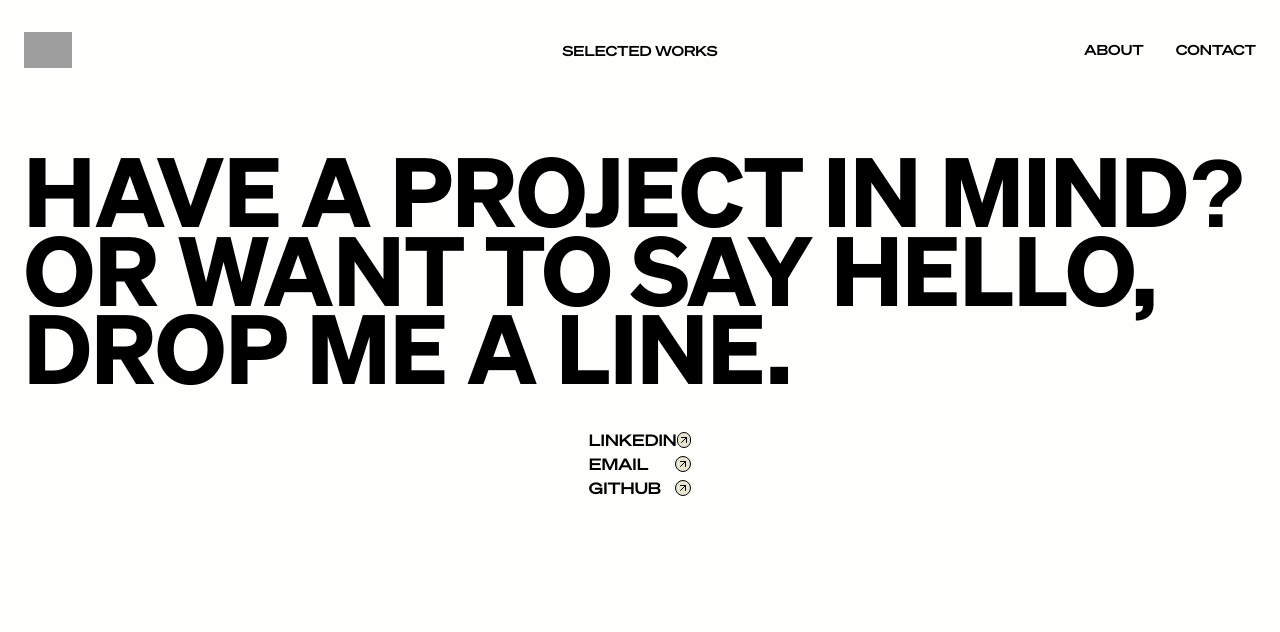
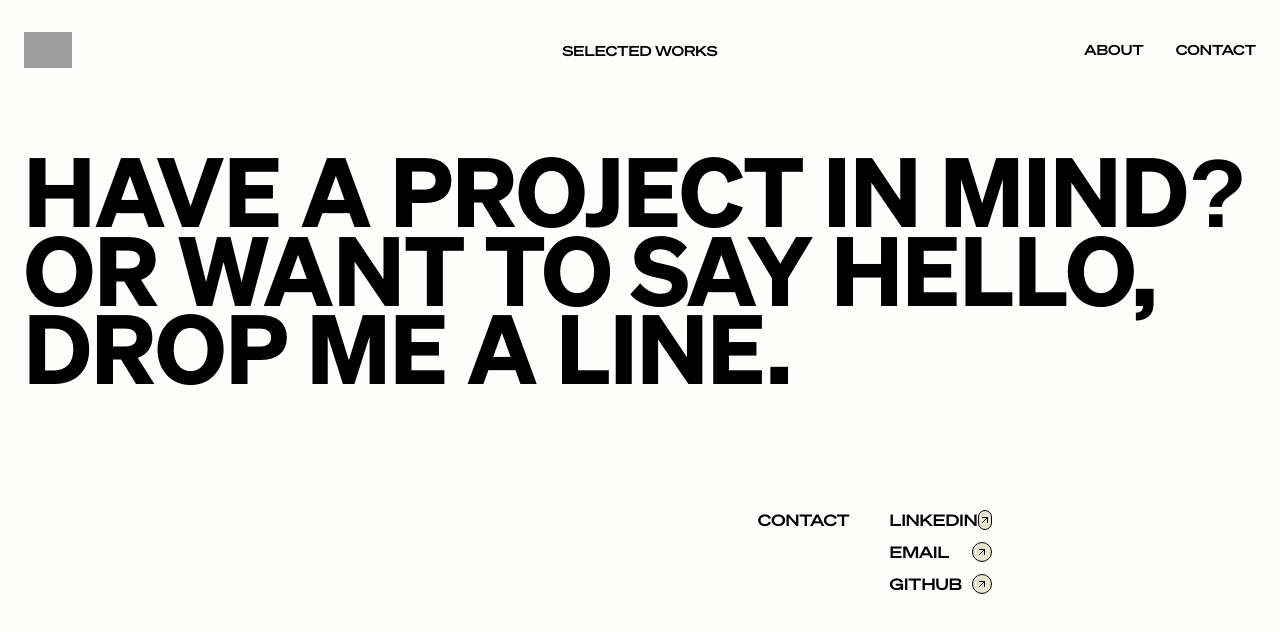
Before and after one commit to GhadaBN/dev-portfolio, a React (Vite) app: page /contact in a window 1280 px wide. Shown: the top 632 px of the page. Built offline with nearby package versions, Linux system fonts and the light colour scheme; grey boxes are pictures that could not be loaded.

Commit message:
contact links styling

```diff
--- a/src/pages/Contact.jsx
+++ b/src/pages/Contact.jsx
@@ -4,7 +4,6 @@ import { FiArrowUpRight } from "react-icons/fi";
 const Contact = () => {
   return (
     <div className="relative h-[90vh] overflow-hidden flex flex-col">
-      {/* Text Section */}
       <div className="ml-6 mt-12 w-[90vw]">
         <div className="relative text-customLg font-sohne font-book leading-tight-0.9 uppercase whitespace-nowrap flex items-center space-x-2">
           <span>Have a project in mind?</span>
@@ -16,7 +15,12 @@ const Contact = () => {
           <span>drop me a line.</span>
         </div>
       </div>
-      <div className="flex flex-col mt-10 items-center">
+      <div className="flex justify-end items-center w-[90vw] mt-20 -ml-40 ">
+        <div className="flex mt-10 items-start space-x-10">
+          <div className="font-sohneBreit font-normal text-customSm uppercase text-left">
+            <span>Contact</span>
+          </div>
+          <div className="flex flex-col space-y-2">
             <div className="flex w-[8vw] justify-between items-center">
               <a
                 href={"https://github.com/GhadaBN"}
@@ -27,7 +31,7 @@ const Contact = () => {
                 <span className="font-sohneBreit font-normal text-customSm uppercase text-left">
                   Linkedin
                 </span>
-            <span className="relative h-4 w-4 rounded-full border border-black bg-customBeige group-hover:bg-customRed flex items-center justify-center">
+                <span className="relative h-5 w-5 rounded-full border border-black bg-customBeige group-hover:bg-customRed flex items-center justify-center">
                   <FiArrowUpRight className="text-black group-hover:text-white h-3 w-3" />
                 </span>
               </a>
@@ -43,7 +47,7 @@ const Contact = () => {
                 <span className="font-sohneBreit font-normal text-customSm uppercase text-left">
                   Email
                 </span>
-            <span className="relative h-4 w-4 rounded-full border border-black bg-customBeige group-hover:bg-customRed flex items-center justify-center">
+                <span className="relative h-5 w-5 rounded-full border border-black bg-customBeige group-hover:bg-customRed flex items-center justify-center">
                   <FiArrowUpRight className="text-black group-hover:text-white h-3 w-3" />
                 </span>
               </a>
@@ -59,10 +63,12 @@ const Contact = () => {
                 <span className="font-sohneBreit font-normal text-customSm uppercase text-left">
                   github
                 </span>
-            <span className="relative h-4 w-4 rounded-full border border-black bg-customBeige group-hover:bg-customRed flex items-center justify-center">
+                <span className="relative h-5 w-5 rounded-full border border-black bg-customBeige group-hover:bg-customRed flex items-center justify-center">
                   <FiArrowUpRight className="text-black group-hover:text-white h-3 w-3" />
                 </span>
               </a>
+            </div>
+          </div>
         </div>
       </div>
     </div>
```
Lines whose indentation alone changed are shown as unchanged.
